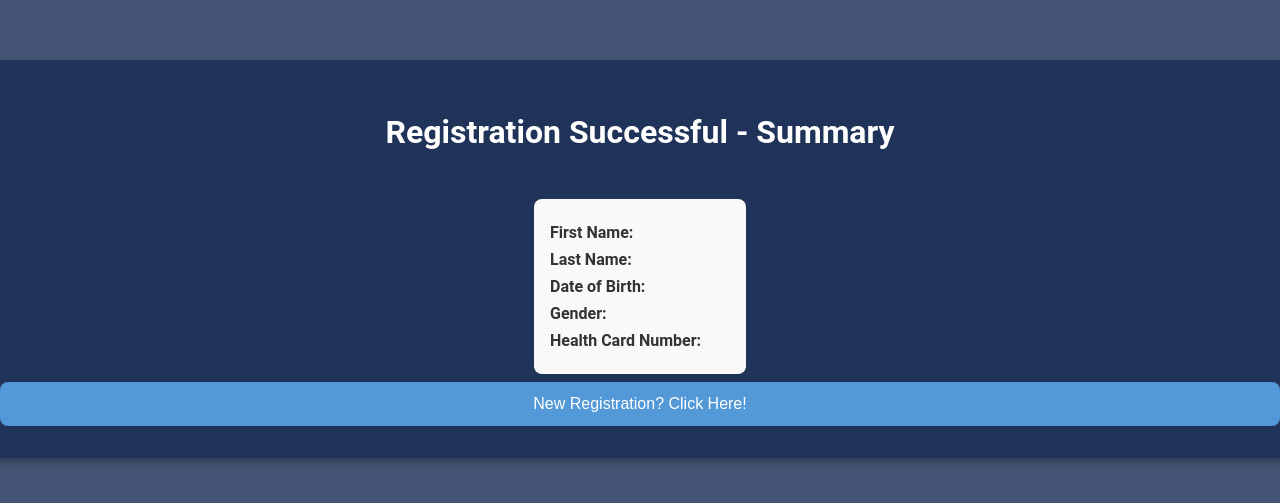
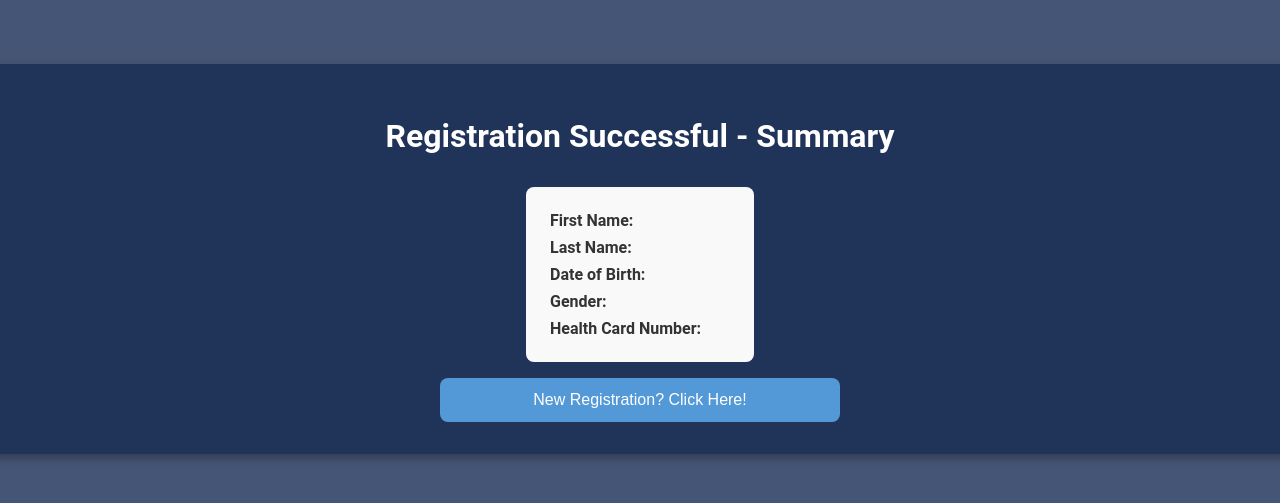
Before and after one commit to MLaranjeiro/Patient-Registration-SPA, a React (Create React App) app: page /view3 in a window 1280 px wide. Shown: the part 141-644 px from the top of the page. Built offline with nearby package versions, Linux system fonts and the light colour scheme.

Commit message:
Add new registration button styles and adjust layout in View3

```diff
--- a/src/index.css
+++ b/src/index.css
@@ -73,6 +73,11 @@ button {
   cursor: pointer;
 }
 
+.new-reg-button {
+  width: 400px;
+  cursor: pointer;
+}
+
 .error {
   color: #ff4444;
   font-size: 1rem;
@@ -85,11 +90,11 @@ button {
   background: #f9f9f9;
   padding: 1rem;
   border-radius: 8px;
-  margin-top: 1rem;
+  margin-bottom: 0.5em;
 }
 
 .summary-card p {
-  margin: 0.5rem 0;
+  margin: 0.5rem;
 }
 
 .summary-card .summarylabel {
--- a/src/views/view3.js
+++ b/src/views/view3.js
@@ -41,7 +41,7 @@ function View3() {
             <p><span className="summarylabel">Gender:</span> {summary.gender}</p>
             <p><span className="summarylabel">Health Card Number:</span> {summary.healthCardNumber}</p>
         </div>
-      <button onClick={handleBackToView1}>New Registration? Click Here!</button>
+      <button className="new-reg-button" onClick={handleBackToView1}>New Registration? Click Here!</button>
     </div>
   );
 }
```
